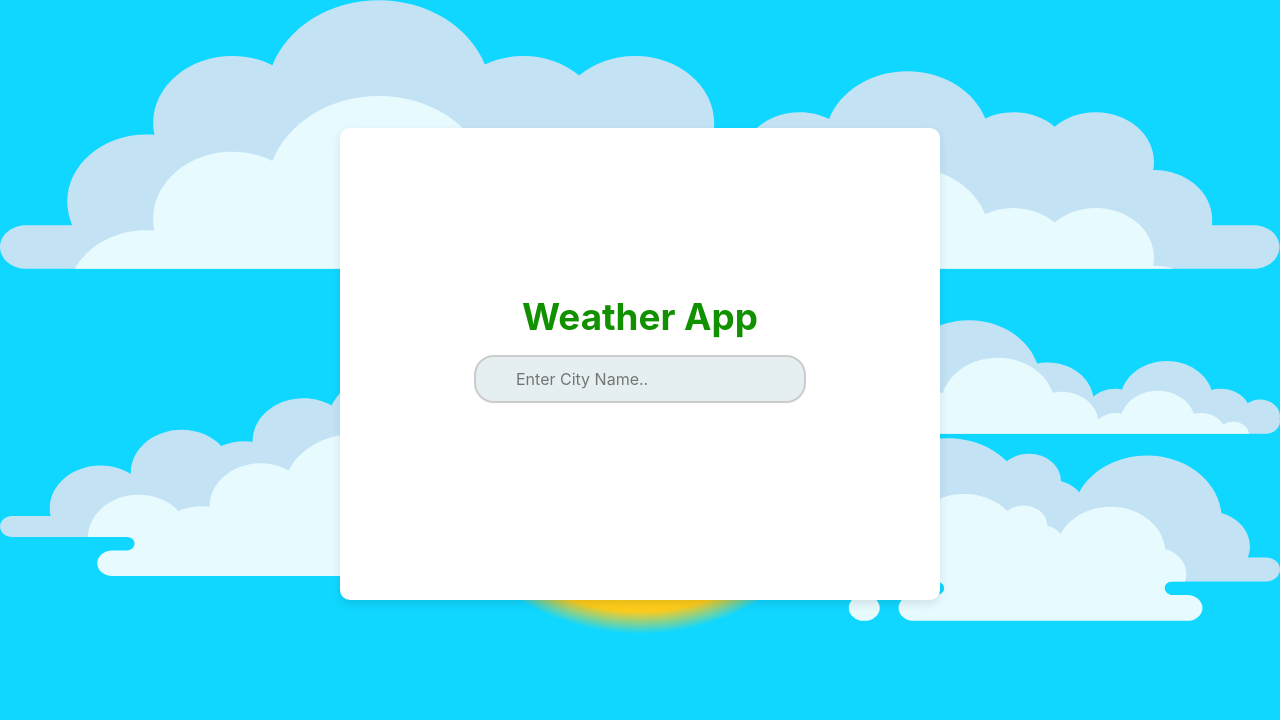
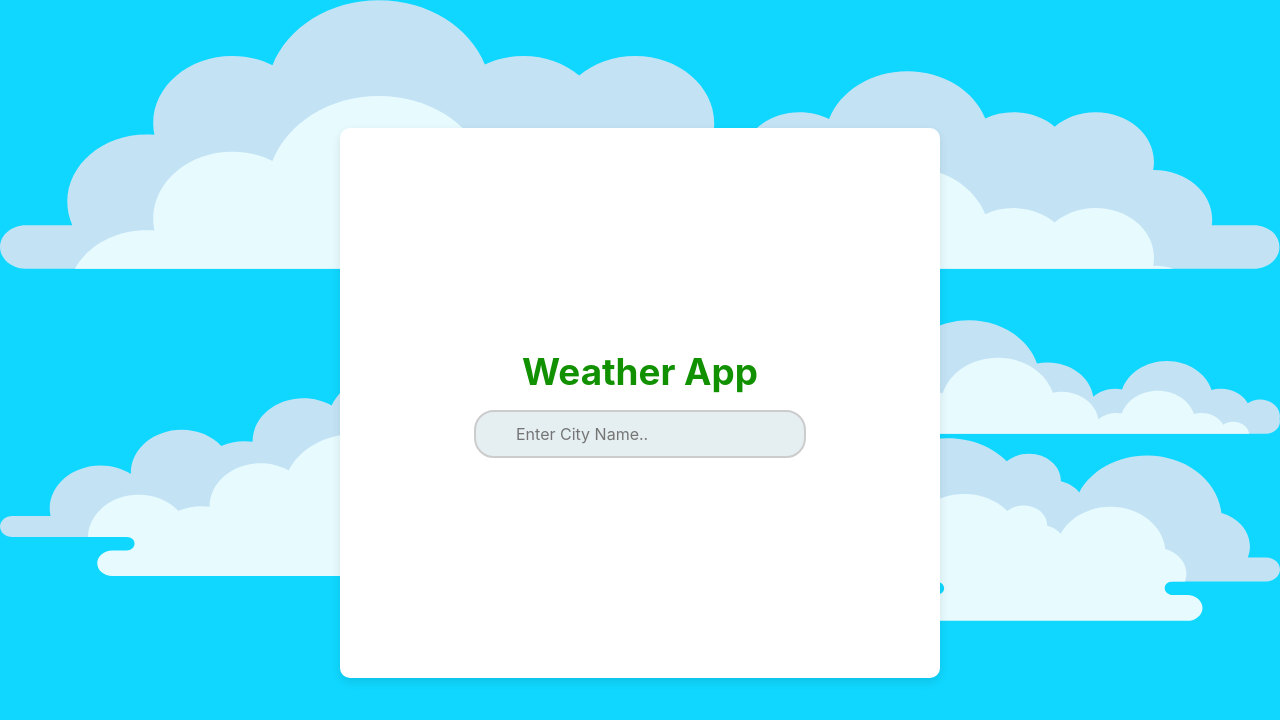
Before and after one commit to dakshkashyap/WeatherDashboard-frontend, a React (Create React App) app: page / in a window 1280 px wide. Shown: the top 720 px of the page. Built offline with nearby package versions, Linux system fonts and the light colour scheme.

Commit message:
tweaks styling for card

```diff
--- a/src/App.scss
+++ b/src/App.scss
@@ -20,12 +20,11 @@ html {
   justify-content: center;
   align-items: center;
   width: 600px;
-  min-height: 440px;
+  min-height: 550px;
   background-color: rgb(255, 255, 255);
   text-align: center;
   margin: 128px auto;
   border-radius: 10px;
-  padding-bottom: 32px;
   box-shadow: 0 4px 10px rgba(0, 0, 0, 0.1);
   z-index: 1;
 }
@@ -85,7 +84,6 @@ html {
   text-align: center;
   color: #d32f2f;
   font-size: 24px;
-  margin-top: auto;
 }
 
 .Loader {
```
